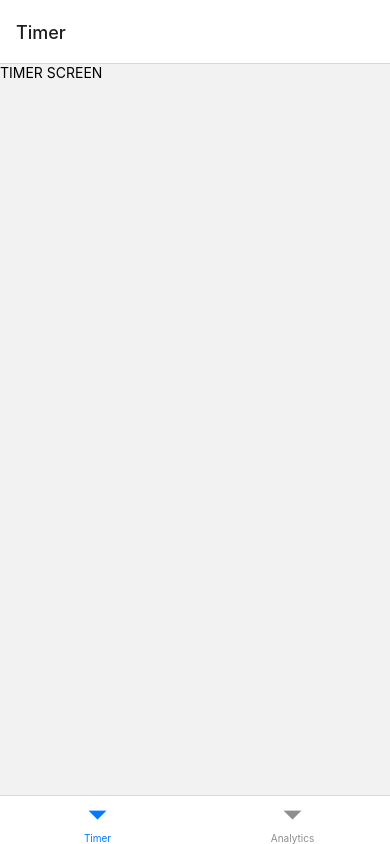
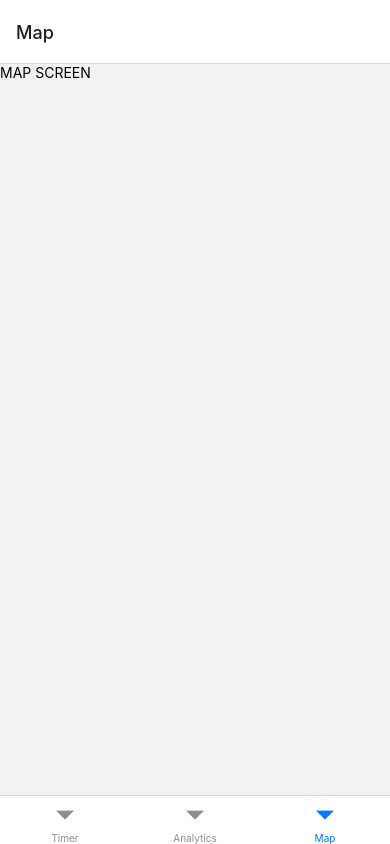
Before and after one commit to Tidyrice/UofTHacks-X, a React Native app: screen /MapViewScreen in a window 390 px wide. Built offline with nearby package versions, Linux system fonts and the light colour scheme.

Commit message:
added map screen

```diff
--- a/App.js
+++ b/App.js
@@ -2,11 +2,13 @@ import { StatusBar } from 'expo-status-bar';
 import { StyleSheet, Text, View } from 'react-native';
 import { NavigationContainer } from '@react-navigation/native';
 import { createBottomTabNavigator } from '@react-navigation/bottom-tabs';
-import "./App.css";
+
+//API key
 
 //import screen
 import TimerStackScreen from './Screens/TimerScreen';
 import AnalyticsStackScreen from './Screens/AnalyticsScreen';
+import MapViewScreen from './Screens/MapViewScreen.js'
 
 //navigator
 const tab = createBottomTabNavigator();
@@ -31,6 +33,13 @@ export default function App() {
           }}
         />
 
+        <tab.Screen name = "MapViewScreen"
+          component = {MapViewScreen}
+          options = {{
+            title: "Map"
+          }}
+        />
+
       </tab.Navigator>
     </NavigationContainer>
   );
--- /dev/null
+++ b/Screens/MapViewScreen.js
@@ -0,0 +1,26 @@
+import { Text} from "react-native";
+import { SafeAreaView } from "react-native-safe-area-context";
+import MapView from 'react-native-maps';
+import { Marker } from 'react-native-maps';
+
+export default function MapViewScreen(navigation) {
+    return (
+        <SafeAreaView>
+            <Text>MAP SCREEN</Text>
+            {/* <MapView
+            region={this.state.region}
+            onRegionChange={this.onRegionChange}
+            >
+            {this.state.markers.map((marker, index) => (
+                <Marker
+                key={index}
+                coordinate={marker.latlng}
+                title={marker.title}
+                description={marker.description}
+                />
+            ))}
+            </MapView> */}
+        </SafeAreaView>
+
+    );
+}
--- a/package.json
+++ b/package.json
@@ -17,7 +17,8 @@
     "react": "18.1.0",
     "react-native": "0.70.5",
     "react-native-safe-area-context": "4.4.1",
-    "react-native-screens": "~3.18.0"
+    "react-native-screens": "~3.18.0",
+    "react-native-maps": "1.3.2"
   },
   "devDependencies": {
     "@babel/core": "^7.12.9"
```
Also changed, not shown: 1 other file (tests, documents, lock files or other folders).
